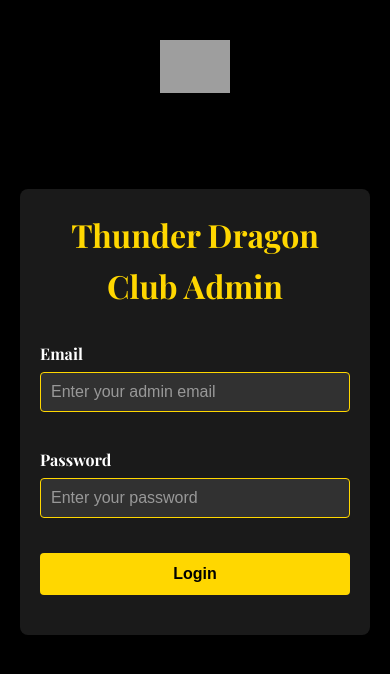
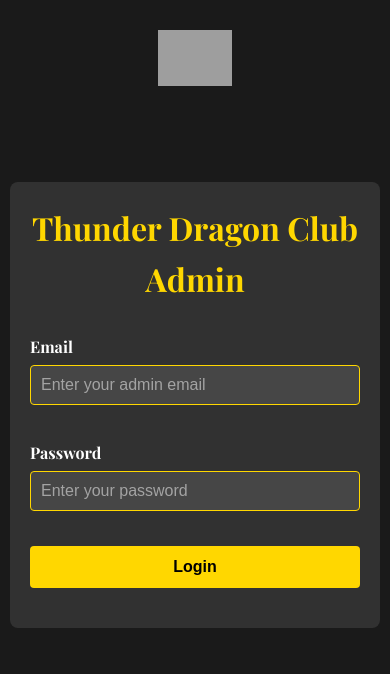
Before and after one commit to russellmoss/thunder-dragon-club, a React (Create React App) app: page / in a window 390 px wide. Shown: the top 674 px of the page. Built offline with nearby package versions, Linux system fonts and the light colour scheme; no server answers; grey boxes are pictures that could not be loaded; what google-spreadsheet would draw is missing.

Commit message:
Add mobile responsiveness improvements

```diff
--- a/src/components/Dashboard.js
+++ b/src/components/Dashboard.js
@@ -111,6 +111,8 @@ const Dashboard = () => {
           max-width: 1200px;
           margin: 0 auto;
           padding: 20px;
+          width: 100%;
+          box-sizing: border-box;
         }
 
         .admin-header {
@@ -119,6 +121,13 @@ const Dashboard = () => {
           align-items: center;
           margin-bottom: 20px;
           width: 100%;
+          flex-wrap: wrap;
+          gap: 10px;
+        }
+
+        .admin-header h1 {
+          font-size: 1.5rem;
+          margin: 0;
         }
 
         .dashboard-nav {
@@ -127,18 +136,22 @@ const Dashboard = () => {
           gap: 10px;
           margin-bottom: 20px;
           width: 100%;
+          flex-wrap: wrap;
         }
 
         .dashboard-content {
           background-color: rgba(0, 0, 0, 0.2);
           padding: 20px;
           border-radius: 8px;
+          width: 100%;
+          box-sizing: border-box;
         }
 
         .section-content {
           display: flex;
           flex-direction: column;
           gap: 20px;
+          width: 100%;
         }
 
         .settings-section {
@@ -160,6 +173,34 @@ const Dashboard = () => {
           font-size: 1.2rem;
           color: var(--text-color);
         }
+
+        @media (max-width: 768px) {
+          .container {
+            padding: 10px;
+          }
+
+          .admin-header {
+            flex-direction: column;
+            align-items: flex-start;
+          }
+
+          .admin-header h1 {
+            font-size: 1.2rem;
+          }
+
+          .dashboard-nav {
+            flex-direction: column;
+            align-items: stretch;
+          }
+
+          .dashboard-nav .button {
+            width: 100%;
+          }
+
+          .dashboard-content {
+            padding: 15px;
+          }
+        }
       `}</style>
     </div>
   );
--- a/src/styles/global.css
+++ b/src/styles/global.css
@@ -3,7 +3,7 @@
   --primary-color: #8B0000;
   --secondary-color: #4A0404;
   --text-color: #FFFFFF;
-  --background-color: #000000;
+  --background-color: #1A1A1A;
   --accent-color: #FFD700;
   --header-color: #FFD700;   /* Yellow for headers */
   --button-bg: #FFD700;      /* Yellow for buttons */
@@ -661,10 +661,12 @@ form {
   display: flex;
   gap: 10px;
   margin-bottom: 20px;
+  flex-wrap: wrap;
 }
 
 .tab-button {
   flex: 1;
+  min-width: 120px;
   max-width: 200px;
 }
 
@@ -762,3 +764,111 @@ form {
   margin: 0;
   white-space: nowrap;
 }
+
+/* Responsive styles */
+@media (max-width: 768px) {
+  /* Dashboard navigation */
+  .dashboard-nav {
+    flex-direction: column;
+    align-items: stretch;
+    gap: 5px;
+  }
+
+  .dashboard-nav .button {
+    max-width: none;
+    width: 100%;
+  }
+
+  /* Member details modal */
+  .member-details-modal {
+    padding: 10px;
+  }
+
+  .member-details-content {
+    padding: 15px;
+    margin: 10px;
+  }
+
+  .member-details-header {
+    flex-direction: column;
+    gap: 10px;
+    align-items: flex-start;
+  }
+
+  .header-buttons {
+    width: 100%;
+    flex-direction: column;
+  }
+
+  .header-buttons .button {
+    width: 100%;
+  }
+
+  /* Member info section */
+  .info-grid {
+    grid-template-columns: 1fr;
+  }
+
+  .member-summary {
+    padding: 15px;
+  }
+
+  .summary-grid {
+    grid-template-columns: 1fr;
+  }
+
+  /* Tabs */
+  .member-details-tabs {
+    flex-direction: column;
+    gap: 5px;
+  }
+
+  .tab-button {
+    max-width: none;
+    width: 100%;
+  }
+
+  /* Tables */
+  .admin-table {
+    display: block;
+    overflow-x: auto;
+    white-space: nowrap;
+  }
+
+  .admin-table th,
+  .admin-table td {
+    min-width: 120px;
+  }
+
+  /* Forms */
+  .form-row {
+    flex-direction: column;
+  }
+
+  .search-container {
+    flex-direction: column;
+  }
+
+  .search-type-selector {
+    width: 100%;
+  }
+
+  /* Container adjustments */
+  .container {
+    padding: 10px;
+  }
+
+  .dashboard-content {
+    padding: 15px;
+  }
+
+  /* Member manager */
+  .section-header {
+    flex-direction: column;
+    gap: 10px;
+  }
+
+  .table-container {
+    overflow-x: auto;
+  }
+}
```
